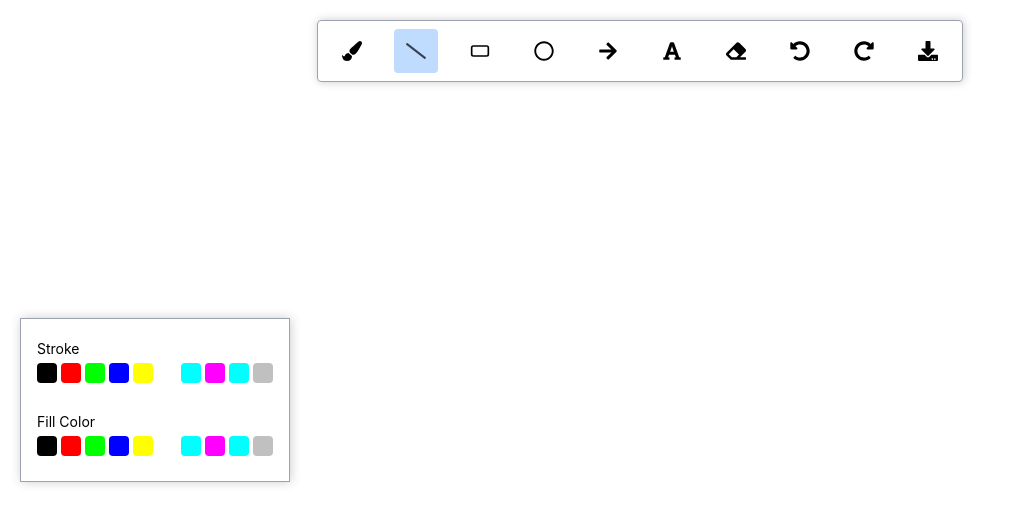
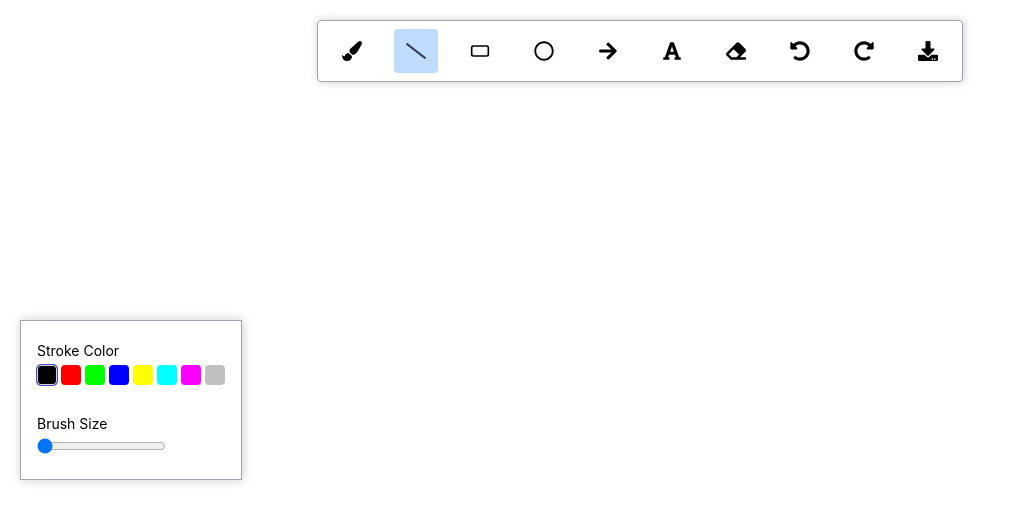
Before and after one commit to harshit2123/whiteboard, a React (Create React App) app: page / in a window 1280 px wide. Shown: the top 524 px of the page, without its empty margins (0-1013 px from the left). Built offline with nearby package versions, Linux system fonts and the light colour scheme.

Commit message:
ToolBox Completed

```diff
--- a/src/componenets/ToolBox/index.js
+++ b/src/componenets/ToolBox/index.js
@@ -1,33 +1,47 @@
 import React, { useContext } from "react";
 import cx from "classnames";
 import classes from "./index.module.css";
-import { COLORS } from "../../constants";
+import {
+  COLORS,
+  FILL_TOOL_TYPES,
+  STROKE_TOOL_TYPES,
+  TOOL_ITEMS,
+  SIZE_TOOL_TYPES,
+} from "../../constants";
 import toolboxContext from "../../store/ToolBox-context";
 import boardContext from "../../store/board-context";
 
 export const Toolbox = () => {
-  const { activeToolitem } = useContext(boardContext);
-  const { toolboxState, changeStroke, changeFill } = useContext(toolboxContext);
-  const strokeColor = toolboxState[activeToolitem]?.stroke;
-  const fillColor = toolboxState[activeToolitem]?.fill;
+  const { activeToolItem } = useContext(boardContext); // Changed from activeToolitem to activeToolItem
+  const { toolboxState, changeStroke, changeFill, changeSize } =
+    useContext(toolboxContext);
+
+  const strokeColor = toolboxState[activeToolItem]?.stroke;
+  const fillColor = toolboxState[activeToolItem]?.fill;
+  const size = toolboxState[activeToolItem]?.size;
 
   return (
     <div className={classes.container}>
+      {STROKE_TOOL_TYPES.includes(activeToolItem) && (
         <div className={classes.selectOptionContainer}>
-        <div className={classes.toolBoxLabel}>Stroke</div>
+          <div className={classes.toolBoxLabel}>Stroke Color</div>
           <div className={classes.colorContainer}>
-          {Object.keys(COLORS).map((k) => (
+            {Object.keys(COLORS).map((k) => {
+              return (
                 <div
                   key={k}
                   className={cx(classes.colorBox, {
                     [classes.activeColorBox]: strokeColor === COLORS[k],
                   })}
                   style={{ backgroundColor: COLORS[k] }}
-              onClick={() => changeStroke(activeToolitem, COLORS[k])}
+                  onClick={() => changeStroke(activeToolItem, COLORS[k])}
                 />
-          ))}
+              );
+            })}
           </div>
         </div>
+      )}
+      {FILL_TOOL_TYPES.includes(activeToolItem) && (
         <div className={classes.selectOptionContainer}>
           <div className={classes.toolBoxLabel}>Fill Color</div>
           <div className={classes.colorContainer}>
@@ -38,11 +52,27 @@ export const Toolbox = () => {
                   [classes.activeColorBox]: fillColor === COLORS[k],
                 })}
                 style={{ backgroundColor: COLORS[k] }}
-              onClick={() => changeFill(activeToolitem, COLORS[k])}
+                onClick={() => changeFill(activeToolItem, COLORS[k])}
               />
             ))}
           </div>
         </div>
+      )}
+      {SIZE_TOOL_TYPES.includes(activeToolItem) && (
+        <div className={classes.selectOptionContainer}>
+          <div className={classes.toolBoxLabel}>Brush Size</div>
+          <input
+            type="range"
+            min="1"
+            max="10"
+            step={1}
+            value={size}
+            onChange={(event) =>
+              changeSize(activeToolItem, parseInt(event.target.value))
+            }
+          />
+        </div>
+      )}
     </div>
   );
 };
--- a/src/constants.js
+++ b/src/constants.js
@@ -28,16 +28,15 @@ export const COLORS = {
   GREEN: "#00FF00",
   BLUE: "#0000FF",
   YELLOW: "#FFFF00",
-  WHITE: "#FFFFFF",
   CYAN: "#00FFFF",
   MAGENTA: "#FF00FF",
-  AQUA: "#00FFFF",
   SILVER: "#C0C0C0",
 };
 export const ARROW_LENGTH = 20;
 export const TOOLBOX_ACTIONS = {
   CHANGE_STROKE: "CHAGE_STROKE",
   CHANGE_FILL: "CHANGE_FILL",
+  CHANGE_SIZE: "CHANGE_SIZE",
 };
 
 export const FILL_TOOL_TYPES = [
@@ -50,3 +49,10 @@ export const STROKE_TOOL_TYPES = [
   TOOL_ITEMS.RECTANGLETOOL,
   TOOL_ITEMS.CIRCLETOOL,
 ];
+
+export const SIZE_TOOL_TYPES = [
+  TOOL_ITEMS.LINETOOL,
+  TOOL_ITEMS.ARROWTOOL,
+  TOOL_ITEMS.RECTANGLETOOL,
+  TOOL_ITEMS.CIRCLETOOL,
+];
--- a/src/store/ToolBox-context.js
+++ b/src/store/ToolBox-context.js
@@ -2,7 +2,7 @@ import { createContext } from "react";
 
 const toolboxContext = createContext({
   toolboxState: {},
-  chnageStroke: () => {},
+  changeStroke: () => {},
   changeFill: () => {},
 });
 
--- a/src/store/ToolBox-provider.js
+++ b/src/store/ToolBox-provider.js
@@ -22,6 +22,11 @@ function toolboxReducer(state, action) {
           fill: action.payload.fill,
         },
       };
+    }
+    case TOOLBOX_ACTIONS.CHANGE_SIZE: {
+      const newState = { ...state };
+      newState[action.payload.tool].size = action.payload.size;
+      return newState;
     }
 
     default:
@@ -75,11 +80,21 @@ const ToolBoxprovider = ({ children }) => {
       },
     });
   };
+  const changeSizeHandler = (tool, size) => {
+    dispatchToolboxAction({
+      type: TOOLBOX_ACTIONS.CHANGE_SIZE,
+      payload: {
+        tool,
+        size,
+      },
+    });
+  };
 
   const toolboxContextValue = {
     toolboxState,
     changeStroke: changeStrokeHandler,
     changeFill: changeFillHandler,
+    changeSize: changeSizeHandler,
   };
 
   return (
--- a/src/store/board-provider.js
+++ b/src/store/board-provider.js
@@ -12,14 +12,14 @@ const boardReducer = (state, action) => {
       };
     }
     case BOARD_ACTIONS.DRAW_DOWN: {
-      const { clientX, clientY, stroke, fill } = action.payload;
+      const { clientX, clientY, stroke, fill, size } = action.payload;
       const newElement = createRoughElement(
         state.elements.length,
         clientX,
         clientY,
         clientX,
         clientY,
-        { type: state.activeToolItem, stroke, fill }
+        { type: state.activeToolItem, stroke, fill, size }
       );
       const prevElements = state.elements;
       return {
@@ -32,11 +32,12 @@ const boardReducer = (state, action) => {
       const { clientX, clientY } = action.payload;
       const newElements = [...state.elements];
       const index = state.elements.length - 1;
-      const { x1, y1, stroke, fill } = newElements[index];
+      const { x1, y1, stroke, fill, size } = newElements[index];
       const newElement = createRoughElement(index, x1, y1, clientX, clientY, {
         type: state.activeToolItem,
         stroke,
         fill,
+        size,
       });
       newElements[index] = newElement;
       return {
@@ -85,6 +86,7 @@ const BoardProvider = ({ children }) => {
         clientY,
         stroke: toolboxState[boardState.activeToolItem]?.stroke,
         fill: toolboxState[boardState.activeToolItem]?.fill,
+        size: toolboxState[boardState.activeToolItem]?.size,
       },
     });
   };
--- a/src/utils/elements.js
+++ b/src/utils/elements.js
@@ -10,7 +10,7 @@ export const createRoughElement = (
   y1,
   x2,
   y2,
-  { type, stroke, fill }
+  { type, stroke, fill, size }
 ) => {
   const element = {
     id,
@@ -21,6 +21,7 @@ export const createRoughElement = (
     type,
     fill,
     stroke,
+    size,
   };
   let options = {
     seed: id + 1, //id cant be zero
@@ -30,6 +31,9 @@ export const createRoughElement = (
   }
   if (fill) {
     options.fill = fill;
+  }
+  if (size) {
+    options.strokeWidth = size;
   }
   switch (type) {
     case TOOL_ITEMS.LINETOOL:
```
Lines whose indentation alone changed are shown as unchanged.
